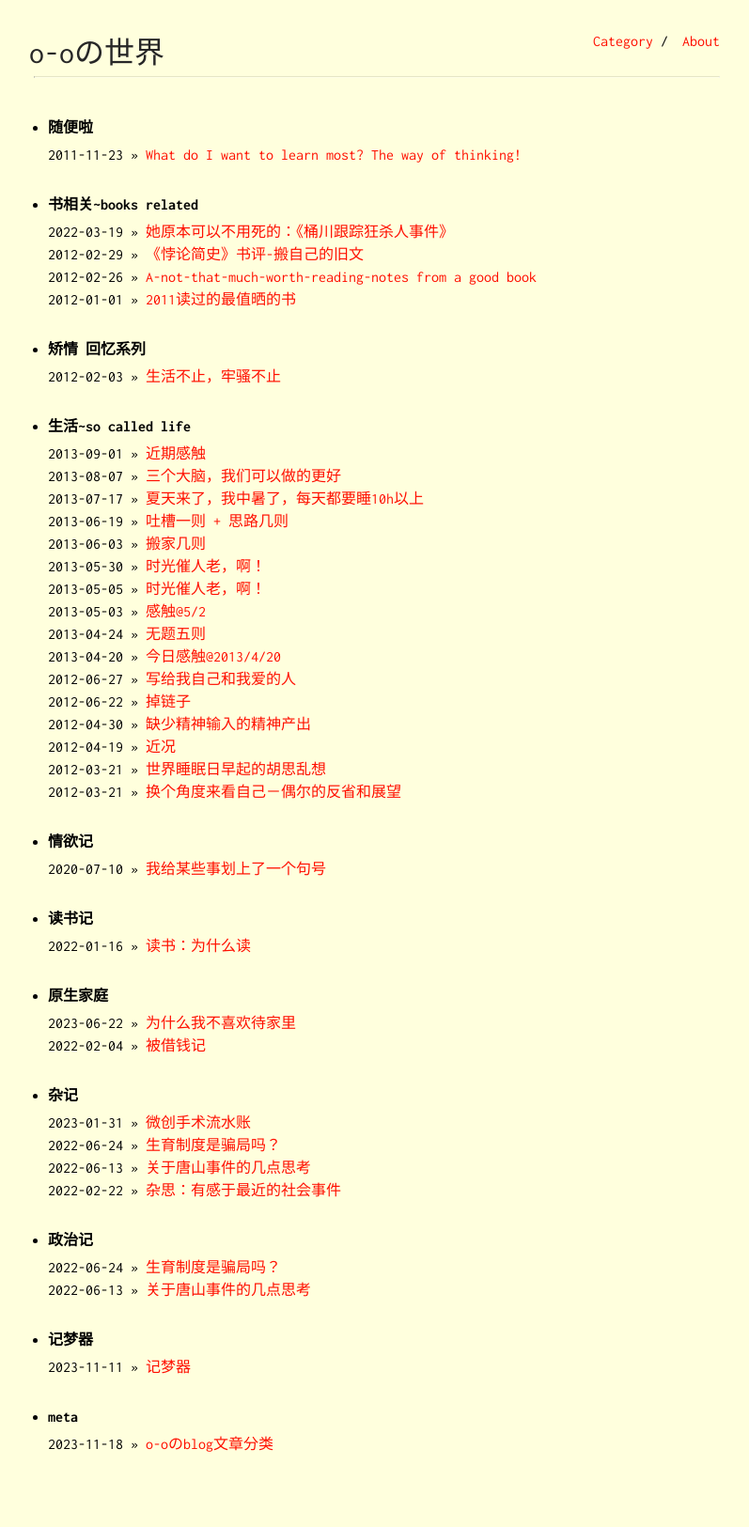
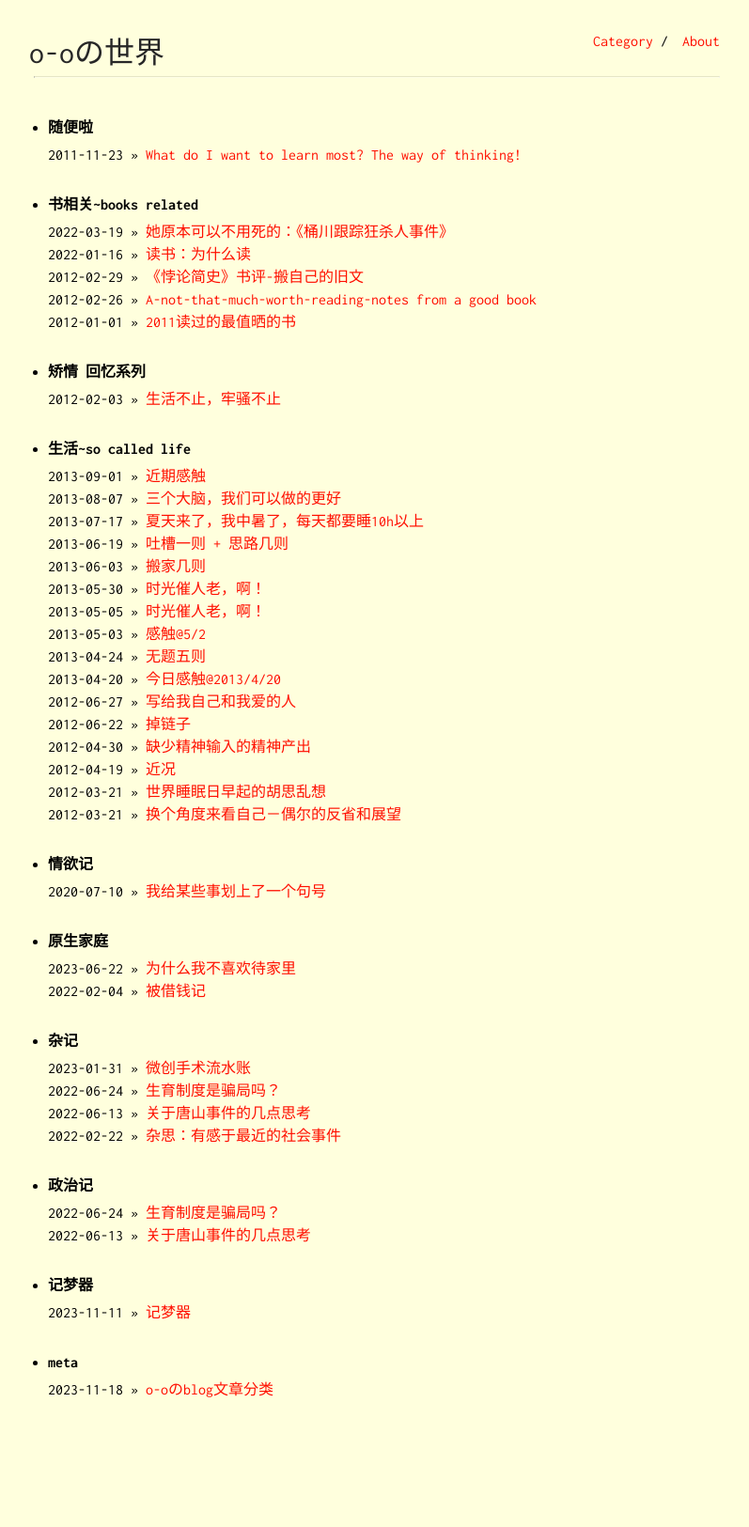
Before and after one commit to xue-think/xue-think.github.io, a Jekyll site: the page built from tags.html, in a window 1280 px wide. Shown: the whole page at 94% size, without its empty margins (239-1036 px from the left). Built offline with Jekyll 4.4.1, drawn with Linux system fonts in a browser that asks for light colours; after the commit the page ends 1567 px from its top, so only the background shows below that.

Commit message:
Update 2022-01-16-reading-why-reading.md

```diff
--- a/_posts/2022-01-16-reading-why-reading.md
+++ b/_posts/2022-01-16-reading-why-reading.md
@@ -1,7 +1,7 @@
 ---
 layout: post
 title: 读书：为什么读
-tags: [读书记]
+tags: [书相关~books related]
 ---
 
 
```
